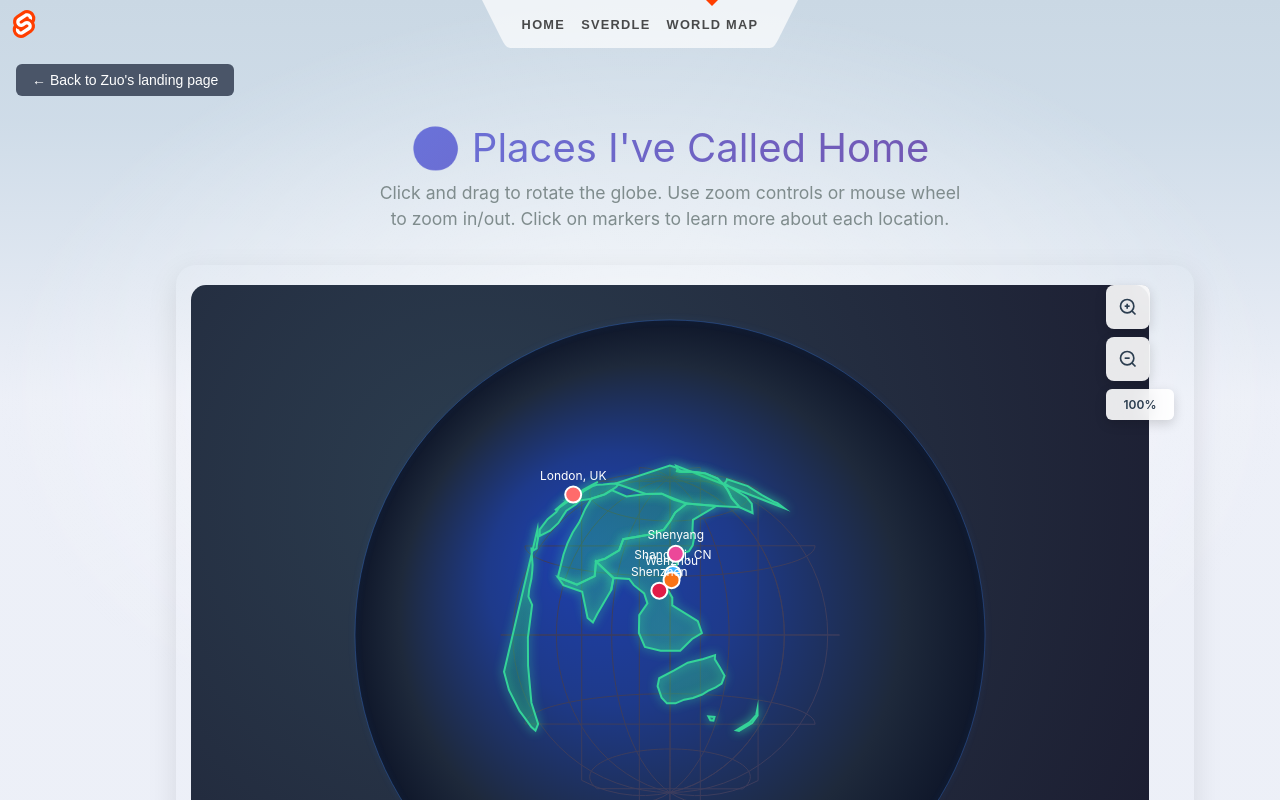
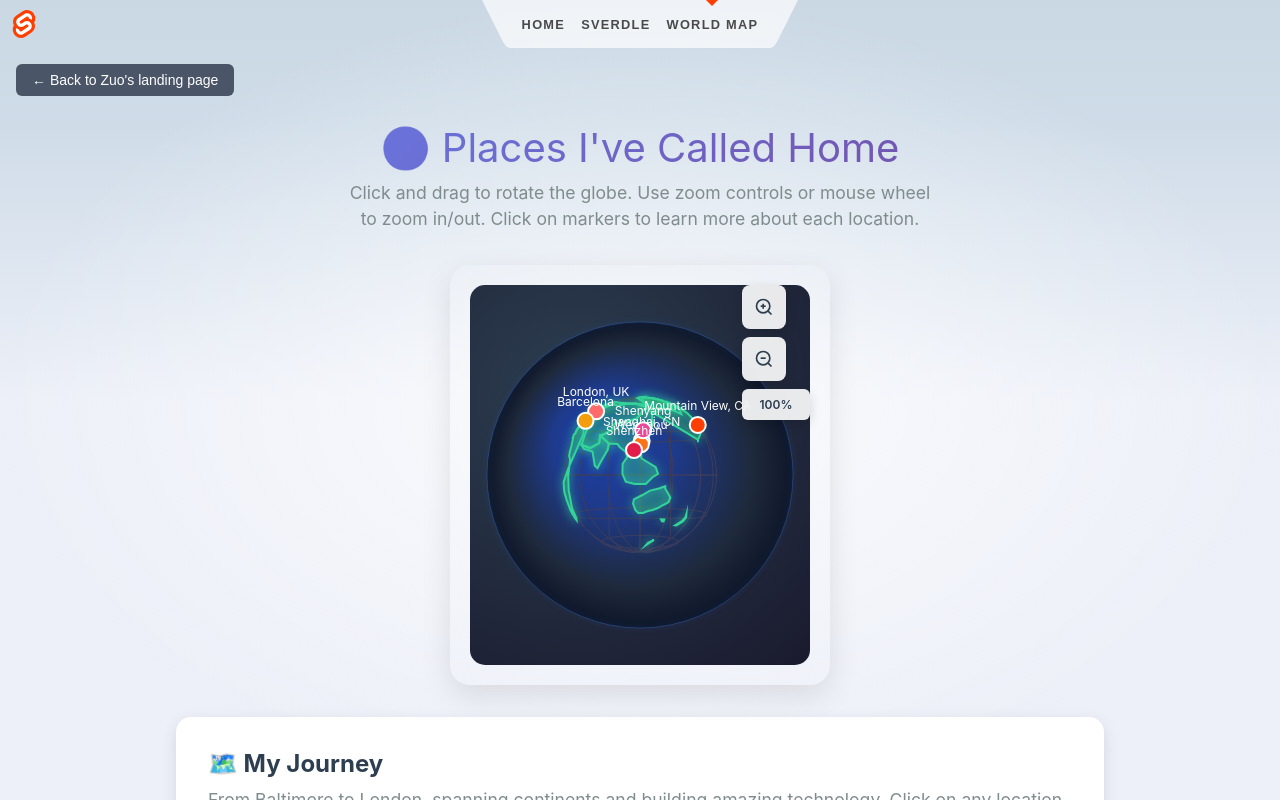
Before and after one commit to MrMegaMango/zuo-svelte, a SvelteKit app: page /world-map in a window 1280 px wide. Shown: the top 800 px of the page. Built offline with nearby package versions, Linux system fonts and the light colour scheme.

Commit message:
Make globe container fit-content instead of full width

```diff
--- a/src/routes/world-map/+page.svelte
+++ b/src/routes/world-map/+page.svelte
@@ -597,11 +597,12 @@
 
 	.globe-container {
 		position: relative;
-		width: 100%;
-		margin: 2rem 0;
+		width: fit-content;
+		max-width: 800px;
+		margin: 2rem auto;
 		border-radius: 20px;
 		background: transparent;
-		padding: 20px 15px;
+		padding: 20px;
 		box-shadow: 0 10px 30px rgba(0, 0, 0, 0.1);
 	}
 
```
